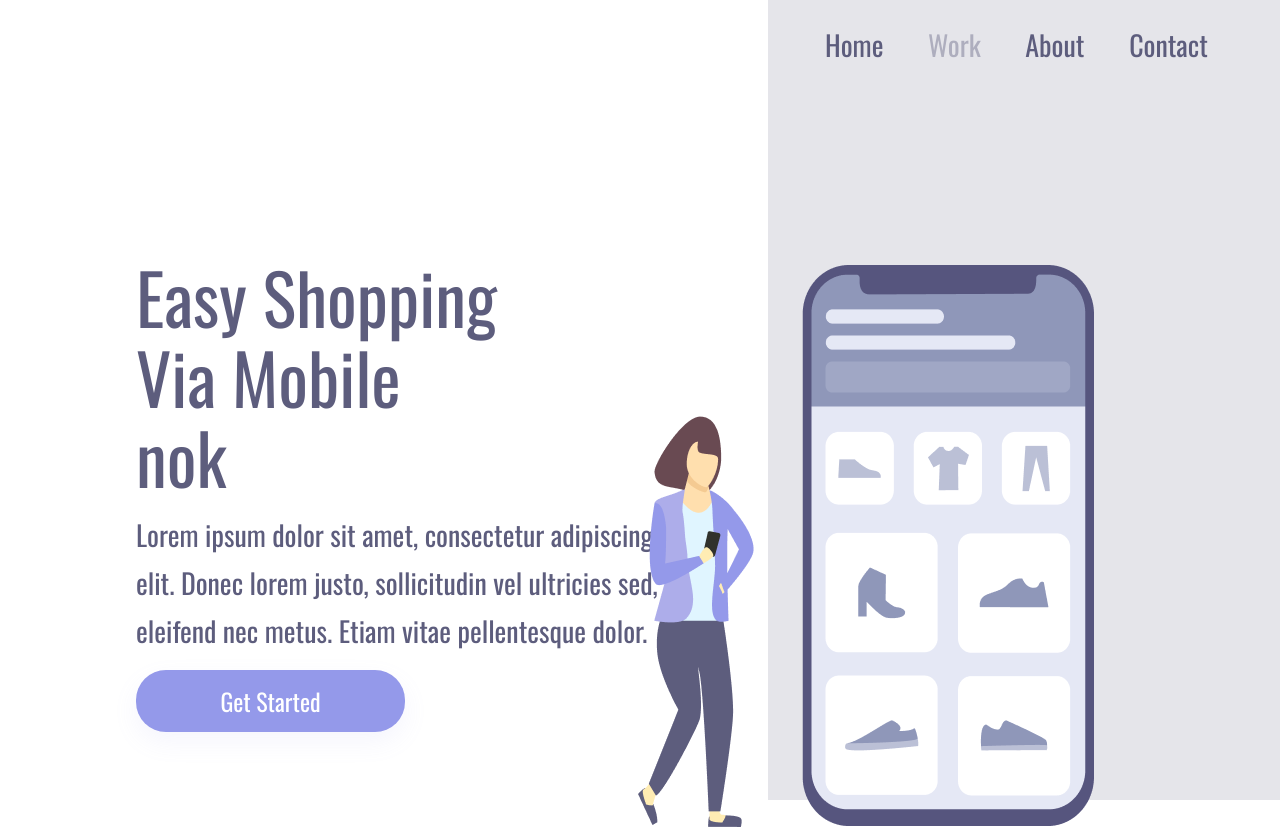
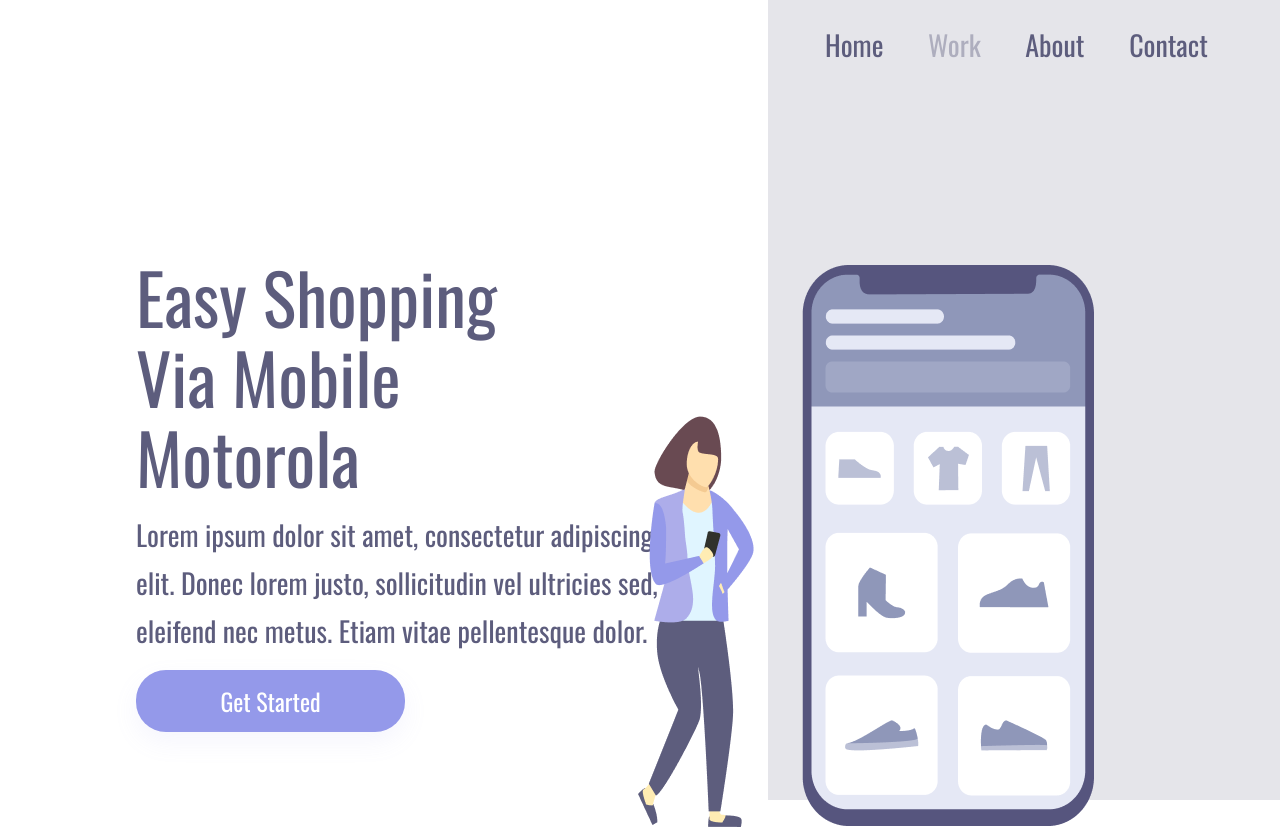
Before and after one commit to Mauricio86-make/celular-e-laptop, a plain HTML site: page direx.html in a window 1280 px wide. Drawn offline with nearby package versions, Linux system fonts and the light colour scheme.

Commit message:
meu primeiro commit

```diff
--- a/direx.html
+++ b/direx.html
@@ -15,7 +15,7 @@
 <body>
     <div class="container">
         <section class="container-left">
-            <h1>Easy Shopping Via Mobile nok</h1>
+            <h1>Easy Shopping Via Mobile Motorola</h1>
             <p>Lorem ipsum dolor sit amet, consectetur adipiscing
                 elit. Donec lorem justo, sollicitudin vel ultricies sed,
                 eleifend nec metus. Etiam vitae pellentesque dolor. </p>
```
